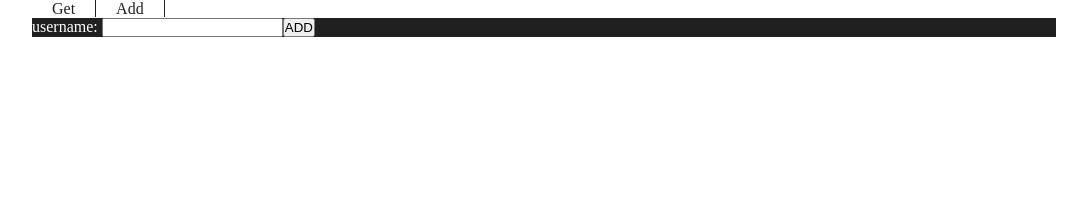
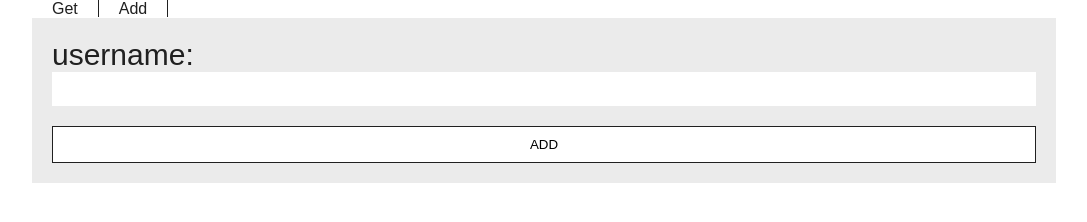
Before and after one commit to 99btyler/time-tracker, a React app in the folder time-tracker/frontend/: page /add in a window 1280 px wide. Shown: the whole page, without its empty margins (96-1183 px from the left). Built offline with nearby package versions, Linux system fonts and the light colour scheme.

Commit message:
Added style to UsersAdder

```diff
--- a/time-tracker/frontend/src/component/TimeTracker.css
+++ b/time-tracker/frontend/src/component/TimeTracker.css
@@ -8,4 +8,5 @@
     margin: auto;
     background-color: #202020;
     color: #ffffff;
+    font-family: sans-serif;
 }
--- /dev/null
+++ b/time-tracker/frontend/src/component/components/user/UsersAdder.css
@@ -0,0 +1,37 @@
+#users-adder {
+    padding: 20px;
+    background-color: #ebebeb;
+    color: #202020;
+}
+
+#users-adder label {
+    font-size: 30px;
+}
+
+#users-adder input {
+    border: none;
+}
+
+#users-adder input:focus {
+    outline: none;
+}
+
+#users-adder input[type="text"] {
+    width: 100%;
+    margin-bottom: 10px;
+    font-size: 30px;
+}
+
+#users-adder input[type="submit"] {
+    width: 100%;
+    margin-top: 10px;
+    padding: 10px;
+    border: none;
+    border: 1px solid #202020;
+    background-color: #ffffff;
+}
+
+#users-adder input[type="submit"]:hover {
+    cursor: pointer;
+    background-color: #ebebeb;
+}
--- a/time-tracker/frontend/src/component/components/user/UsersAdder.js
+++ b/time-tracker/frontend/src/component/components/user/UsersAdder.js
@@ -1,5 +1,7 @@
 import React from "react"
 import axios from "axios"
+
+import "./UsersAdder.css"
 
 class UsersAdder extends React.Component {
 
@@ -10,7 +12,7 @@ class UsersAdder extends React.Component {
     render() {
         return (
 
-            <form onSubmit={this.onSubmitForm}>
+            <form id="users-adder" onSubmit={this.onSubmitForm}>
 
                 <label htmlFor="username">username: </label>
                 <input type="text" id="username" value={this.state.username} onChange={this.onChangeUsername} autocomplete="off" />
```
